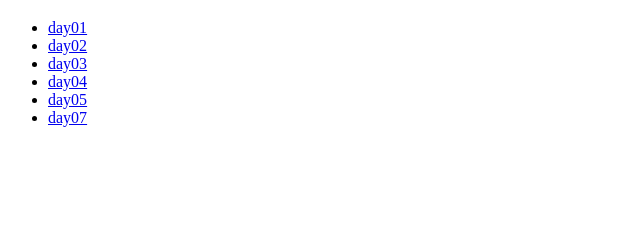
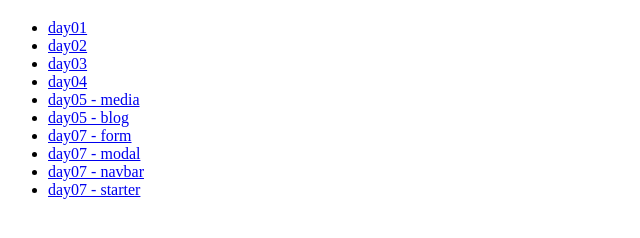
Before and after one commit to HongTaeGyun00/oz-lecture, a plain HTML site: page index.html in a window 1280 px wide. Shown: the part 70-308 px from the top of the page, without its empty margins (0-640 px from the left). Drawn offline with Linux system fonts and the light colour scheme.

Commit message:
day07-01

```diff
--- a/index.html
+++ b/index.html
@@ -11,8 +11,12 @@
       <li><a href="day02/form.html">day02</a></li>
       <li><a href="day03/my-website.html">day03</a></li>
       <li><a href="day04/my-view.html">day04</a></li>
-      <li><a href="day05/media/index.html">day05</a></li>
-      <li><a href="day07/media/form.html">day07</a></li>
+      <li><a href="day05/media/index.html">day05 - media</a></li>
+      <li><a href="day05/blog/index.html">day05 - blog</a></li>
+      <li><a href="day07/media/form.html">day07 - form</a></li>
+      <li><a href="day07/media/form.html">day07 - modal</a></li>
+      <li><a href="day07/media/form.html">day07 - navbar</a></li>
+      <li><a href="day07/media/form.html">day07 - starter</a></li>
     </ul>
   </body>
 </html>
```
